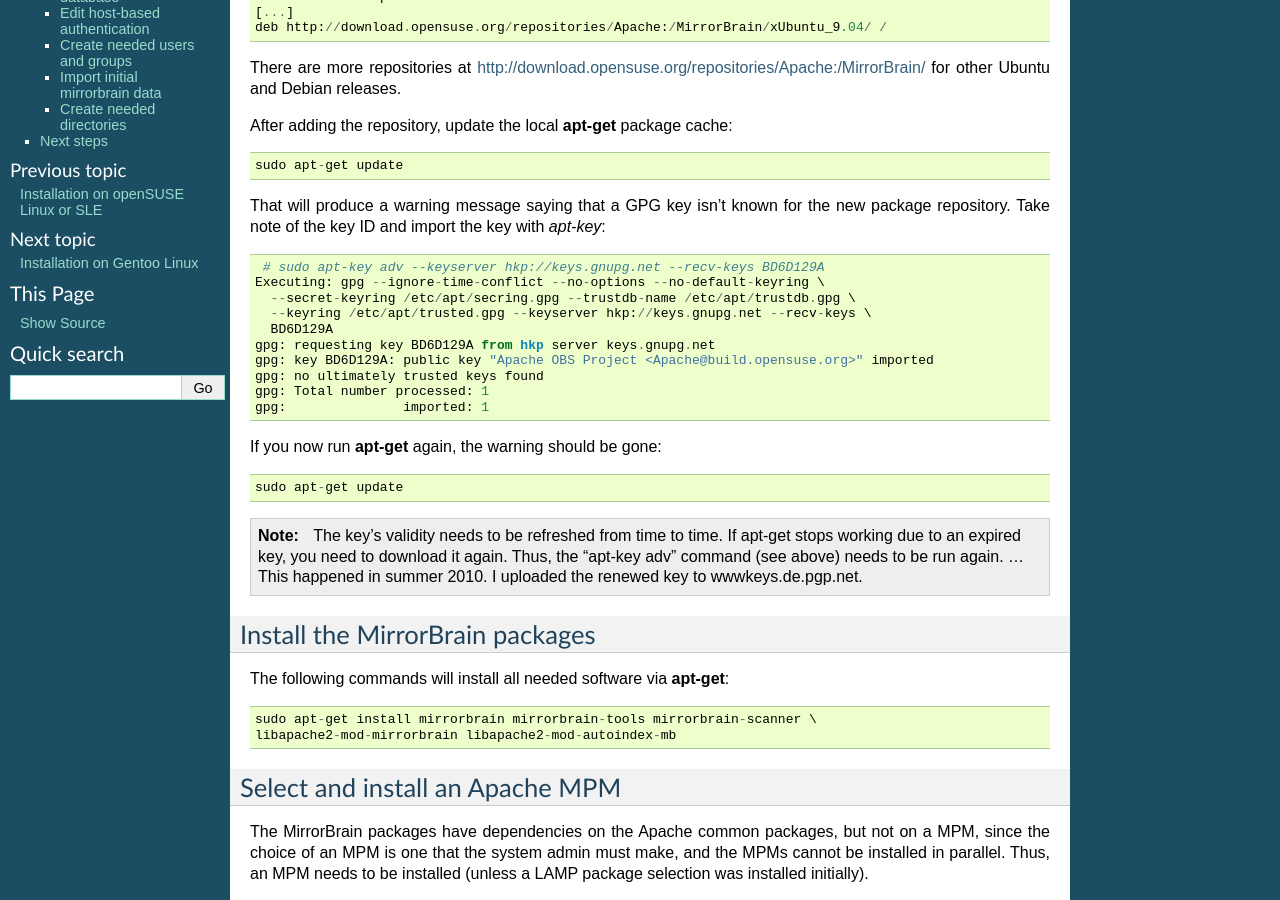
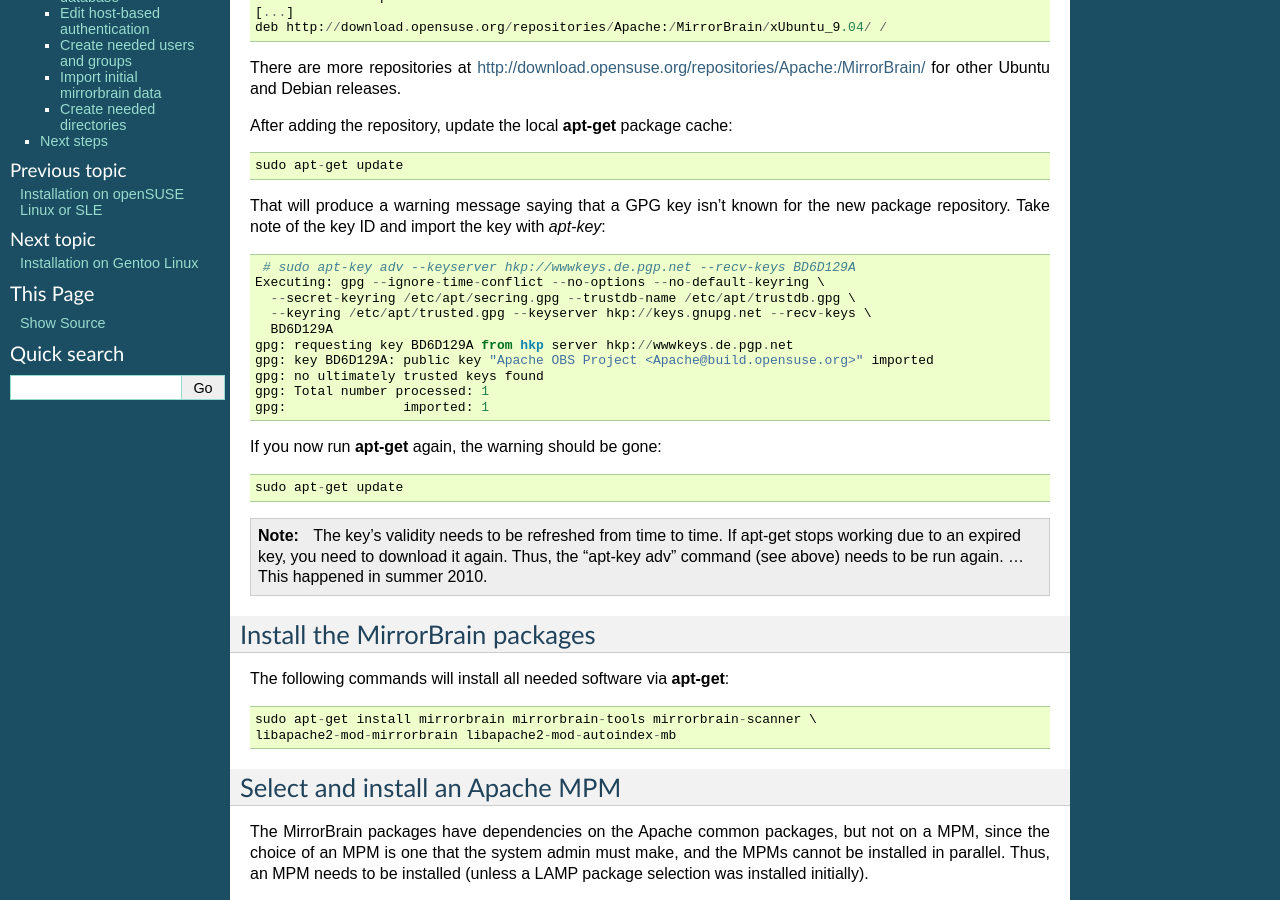
Before and after one commit to hayalci/mirrorbrain, a Sphinx documentation site: the page built from docs/installation/debian.rst, in a window 1280 px wide and 900 px high, scrolled down 309 px. Built offline with Sphinx 7.4.7, drawn with Linux system fonts in a browser that asks for light colours.

Commit message:
docs/installation/debian: use a better keyserver, which has the updated key already
git-svn-id: http://svn.mirrorbrain.org/svn/mirrorbrain/trunk@8102 2d291e14-ff0c-0410-a3fa-d5caa9871f55

```diff
--- a/docs/installation/debian.rst
+++ b/docs/installation/debian.rst
@@ -36,12 +36,12 @@
 That will produce a warning message saying that a GPG key isn't known for the
 new package repository. Take note of the key ID and import the key with `apt-key`::
 
-   # sudo apt-key adv --keyserver hkp://keys.gnupg.net --recv-keys BD6D129A
+   # sudo apt-key adv --keyserver hkp://wwwkeys.de.pgp.net --recv-keys BD6D129A
   Executing: gpg --ignore-time-conflict --no-options --no-default-keyring \
     --secret-keyring /etc/apt/secring.gpg --trustdb-name /etc/apt/trustdb.gpg \
     --keyring /etc/apt/trusted.gpg --keyserver hkp://keys.gnupg.net --recv-keys \
     BD6D129A
-  gpg: requesting key BD6D129A from hkp server keys.gnupg.net
+  gpg: requesting key BD6D129A from hkp server hkp://wwwkeys.de.pgp.net
   gpg: key BD6D129A: public key "Apache OBS Project <Apache@build.opensuse.org>" imported
   gpg: no ultimately trusted keys found
   gpg: Total number processed: 1
@@ -55,7 +55,7 @@
    The key's validity needs to be refreshed from time to time. If apt-get stops
    working due to an expired key, you need to download it again. Thus, the
    "apt-key adv" command (see above) needs to be run again. ...This happened in
-   summer 2010.  I uploaded the renewed key to wwwkeys.de.pgp.net.
+   summer 2010.
 
 
 Install the MirrorBrain packages
```
